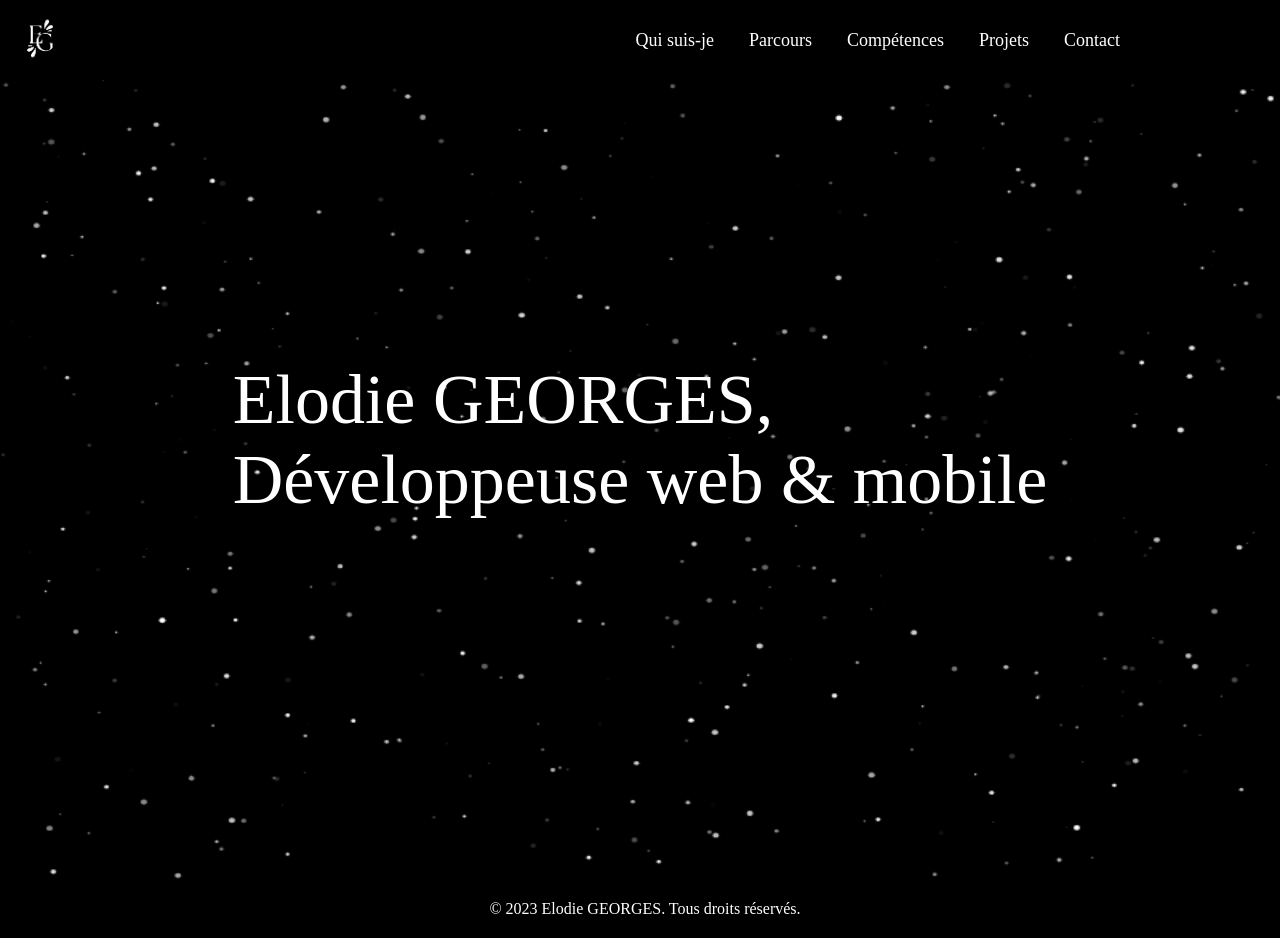
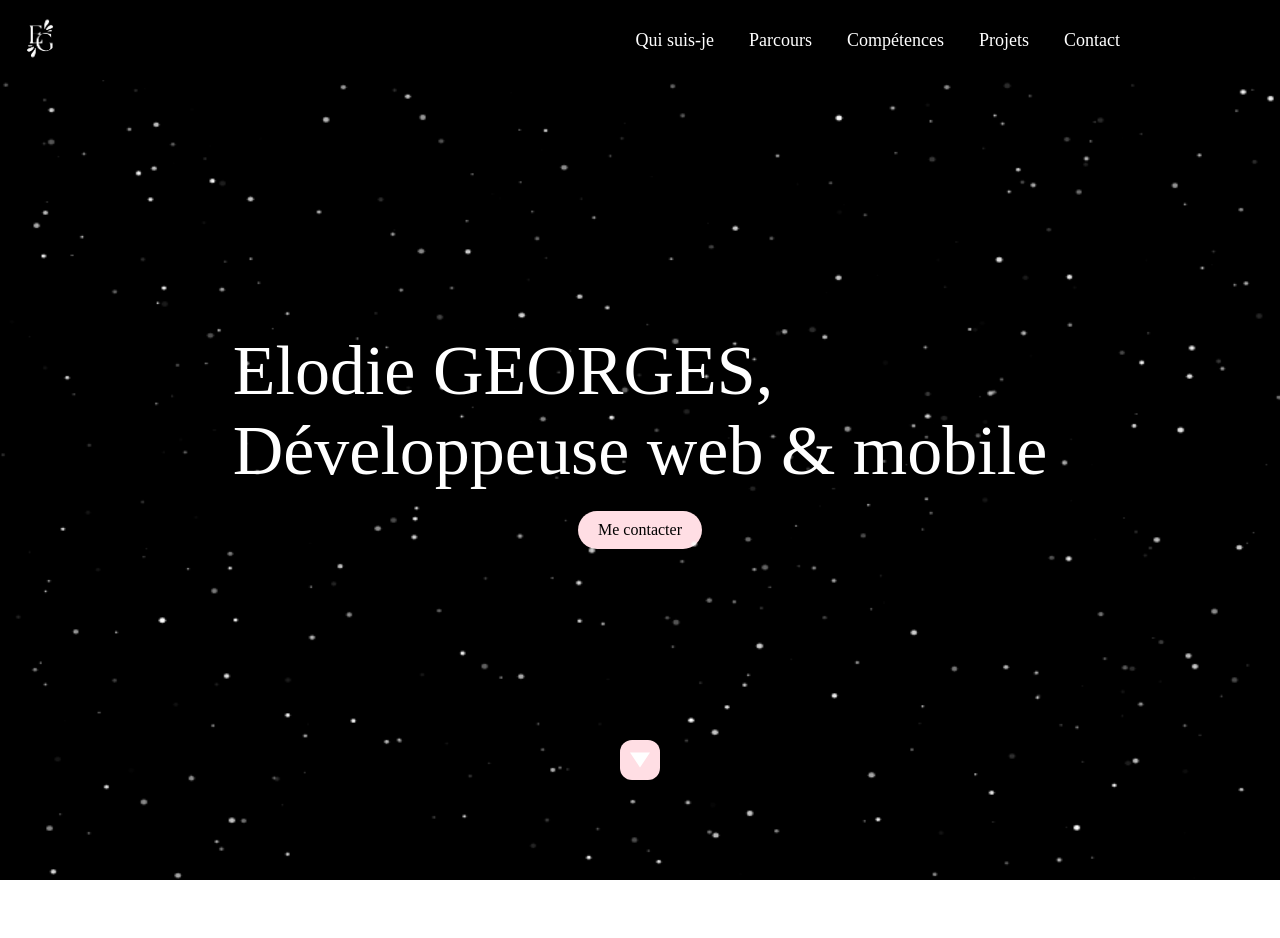
Before and after one commit to Elodie-Gr/Portfolio-2K24, a React (Create React App) app: page / in a window 1280 px wide. After the commit the page ends 880 px from the top, so only its background shows below. Built offline with nearby package versions, Linux system fonts and the light colour scheme; a web font is replaced by a local one.

Commit message:
Ajout boutons Accueil

```diff
--- a/src/App.js
+++ b/src/App.js
@@ -1,6 +1,5 @@
 import React from 'react';
 import { BrowserRouter as Router, Route, Routes } from 'react-router-dom';
-import Navbar from './components/Navbar';
 import Accueil from './screens/Accueil';
 import QuiSuisJe from './screens/Apropos';
 import Parcours from './screens/Parcours';
@@ -8,16 +7,13 @@ import Competences from './screens/Competences';
 import Projets from './screens/Projets';
 import Contact from './screens/Contact';
 import GlobalStyles from './GlobalStyles';
-import Footer from './components/Footer';
 
 function App() {
   return (
     <Router>
       <div>
         <GlobalStyles />
-        <Navbar />
         <Accueil />
-        <Footer />
         <Routes>
           <Route path="/qui-suis-je" component={QuiSuisJe} />
           <Route path="/parcours" component={Parcours} />
--- a/src/screens/Accueil.js
+++ b/src/screens/Accueil.js
@@ -1,5 +1,7 @@
 import React, { useEffect, useRef, useState } from 'react';
 import styled, { keyframes, css } from 'styled-components';
+import Navbar from '../components/Navbar';
+import Footer from '../components/Footer';
 
 const Accueil = () => {
   const nameRef = useRef();
@@ -71,7 +73,7 @@ const Accueil = () => {
       drawStars();
 
       for (const star of stars) {
-        star.y += 0.1; // Adjust the speed of stars
+        star.y += 0.1;
 
         if (star.y > canvas.height) {
           star.y = 0;
@@ -86,13 +88,18 @@ const Accueil = () => {
 
   return (
     <AccueilContainer>
+      <Navbar />
+      <TextContainer>
       <Canvas ref={canvasRef}></Canvas>
       <ContainerText>
         <Name ref={nameRef}>Elodie GEORGES,</Name>
         <JobTitle ref={jobTitleRef} show={showJobTitle}>
           Développeuse web & mobile
         </JobTitle>
+        <ContactButton to="/contact">Me contacter</ContactButton>
       </ContainerText>
+      </TextContainer>
+      <ScrollDownButton href="/qui-suis-je" />
     </AccueilContainer>
   );
 };
@@ -123,6 +130,12 @@ const Canvas = styled.canvas`
 `;
 
 const AccueilContainer = styled.div`
+  width: 100%;
+  height: 100vh;
+`;
+
+
+const TextContainer = styled.div`
   position: relative;
   background-color: black;
   width: 100%;
@@ -148,7 +161,9 @@ const AnimatedText = styled.span`
   ${({ hide }) => hide && hideText};
 `;
 
-const Name = styled(AnimatedText)``;
+const Name = styled(AnimatedText)`
+align-self: flex-start;
+`;
 
 const JobTitle = styled(AnimatedText)`
   span {
@@ -163,9 +178,58 @@ const JobTitle = styled(AnimatedText)`
 const ContainerText = styled.div`
   display: flex;
   flex-direction: column;
-  align-items: start;
+  align-items: center;
+  justify-content: center;
   text-align: center;
-  margin-bottom:80px;
+  margin-bottom: 80px;
+`;
+
+const ContactButton = styled.a`
+display: inline-block;
+margin-top: 20px;
+padding: 10px 20px;
+background-color: #FFDEE4;
+color: black;
+font-size: 16px;
+text-decoration: none;
+border-radius: 20px;
+cursor: pointer;
+transition: background-color 0.3s ease;
+
+&:hover {
+  background-color: white
+}
+`;
+
+const ScrollDownButton = styled.a`
+  position: absolute;
+  bottom: 20px;
+  left: 50%;
+  transform: translateX(-50%);
+  background-color: #FFDEE4; /* Change to your preferred color */
+  padding: 20px;
+  border-radius: 30%;
+  text-decoration: none;
+  cursor: pointer;
+  transition: background-color 0.3s ease;
+
+  &:hover {
+    background-color: white;
+  }
+
+  &::after {
+    content: ' ';
+    display: block;
+    width: 0;
+    height: 0;
+    border-left: 10px solid transparent;
+    border-right: 10px solid transparent;
+    border-top: 15px solid white;
+    position: absolute;
+    top: 50%;
+    left: 50%;
+    transform: translate(-50%, -50%);
+  }
 `;
 
 export default Accueil;
```
